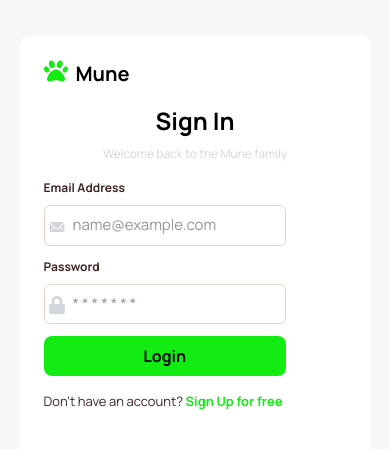
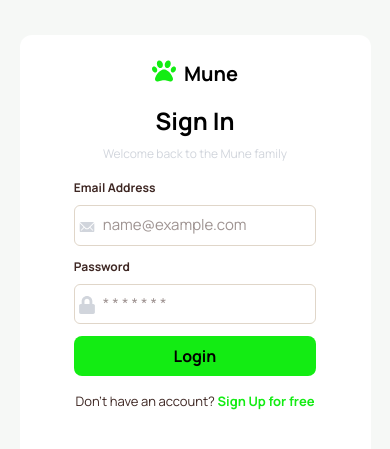
Before and after one commit to Stanlee-Sam/Mune, a Next.js app in the folder frontend/: page /login in a window 390 px wide. Shown: the part 137-586 px from the top of the page. Built offline with nearby package versions, Linux system fonts and the light colour scheme.

Commit message:
styling modification

```diff
--- a/frontend/app/login/page.tsx
+++ b/frontend/app/login/page.tsx
@@ -21,8 +21,9 @@ const loginPage = () => {
             </p>
           </div>
         </div>
-        <div className="left-div md:w-1/2 w-full bg-background flex flex-col gap-4 p-6">
-          <div className="flex flex-row gap-2 items-start md:items-center">
+        <div className="left-div md:w-1/2 w-full bg-background flex flex-col items-center md:items-start gap-4 p-6">
+          <div
+           className="flex flex-row gap-2 items-start md:items-center">
             <div className="text-2xl text-primary">
               <FaPaw />
             </div>
```
Also changed, not shown: frontend/public/assets/hero.png.
